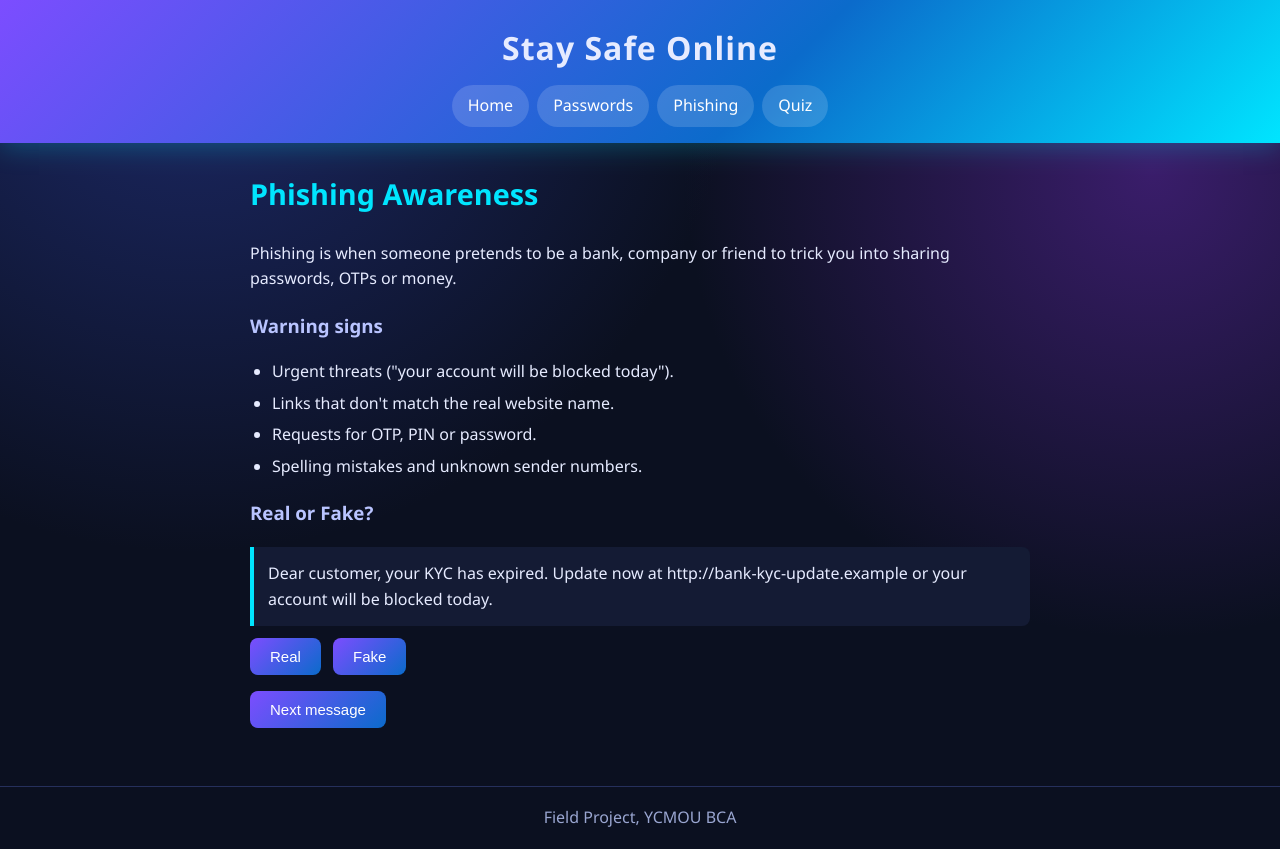
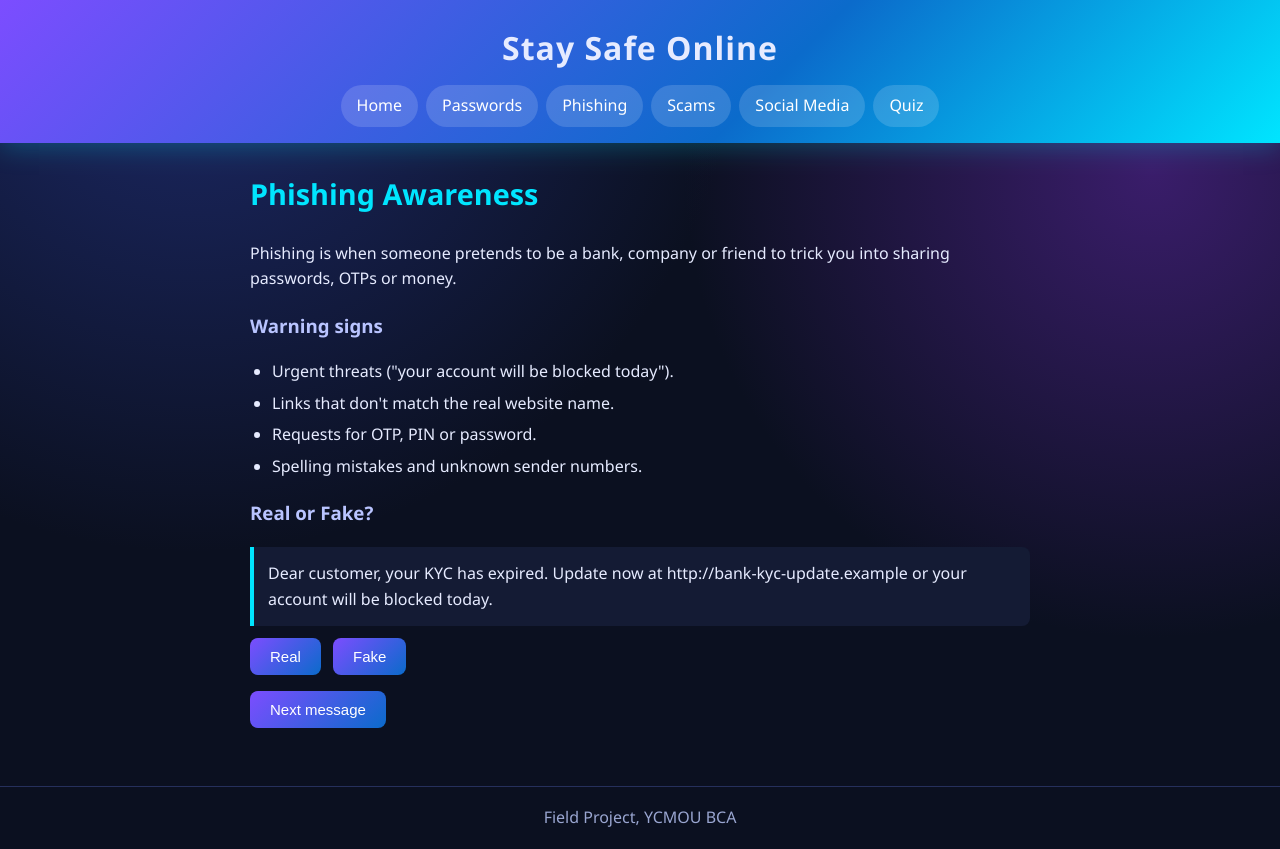
Before and after one commit to RIA-55/cybersecurity-project, a plain HTML site: page phishing.html in a window 1280 px wide. Drawn offline with Linux system fonts and the light colour scheme.

Commit message:
Update phishing.html with additional navigation links

```diff
--- a/phishing.html
+++ b/phishing.html
@@ -13,7 +13,9 @@
       <a href="index.html">Home</a>
       <a href="passwords.html">Passwords</a>
       <a href="phishing.html">Phishing</a>
-      <a href="#">Quiz</a>
+      <a href="scams.html">Scams</a>
+      <a href="social.html">Social Media</a>
+      <a href="quiz.html">Quiz</a>
     </nav>
   </header>
 
```
